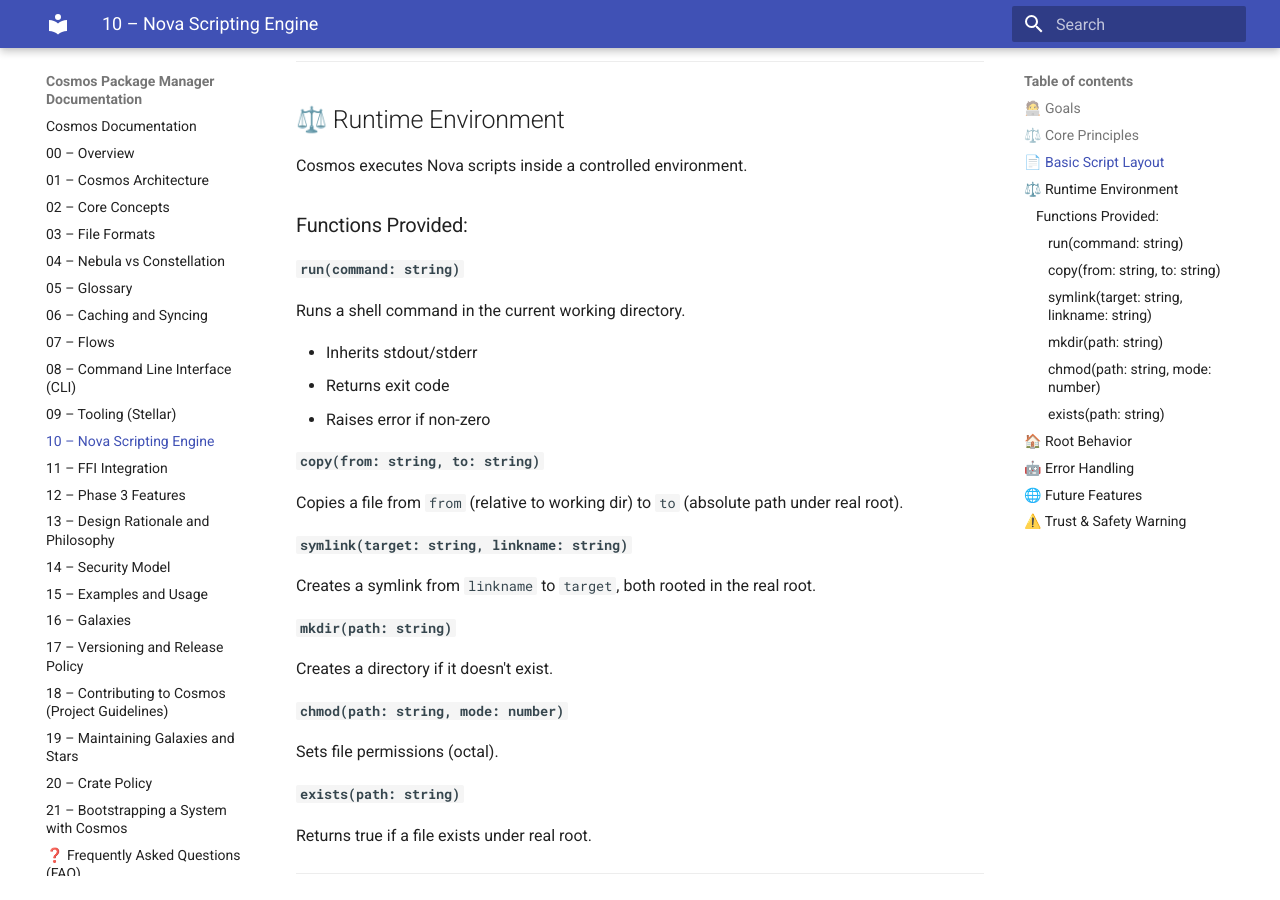
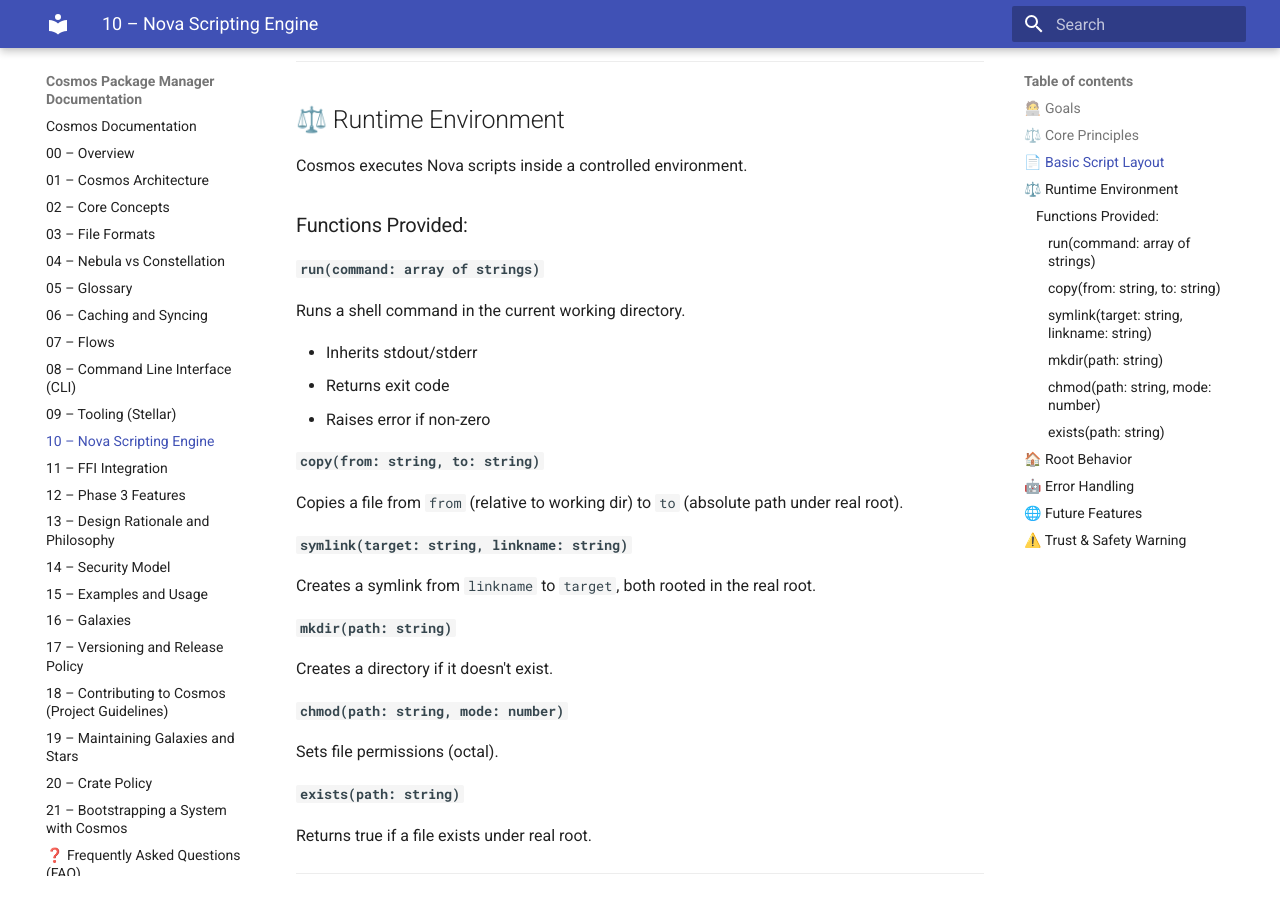
Before and after one commit to cosmospkg/cosmos-docs, an MkDocs documentation site: the page built from docs/10-Nova.md, in a window 1280 px wide and 900 px high, scrolled down 1140 px. Built offline with MkDocs 1.6.1 and Material for MkDocs 9.7.7, drawn with Linux system fonts in a browser that asks for light colours.

Commit message:
Update 10-Nova.md

```diff
--- a/docs/10-Nova.md
+++ b/docs/10-Nova.md
@@ -44,7 +44,7 @@ Cosmos executes Nova scripts inside a controlled environment.
 
 ### Functions Provided:
 
-#### `run(command: string)`
+#### `run(command: array of strings)`
 Runs a shell command in the current working directory.
 
 - Inherits stdout/stderr
```
